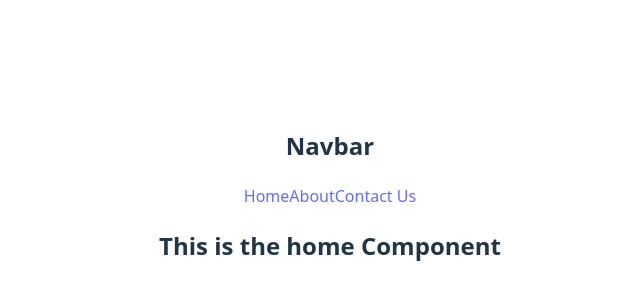
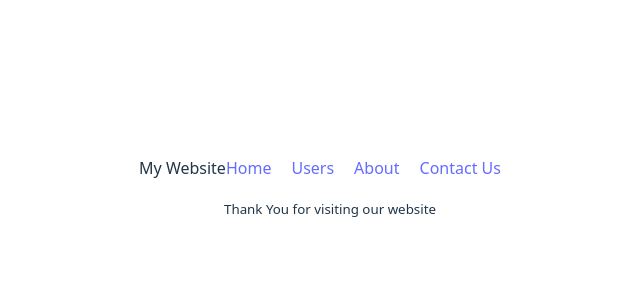
Before and after one commit to rabi993/introduction-to-react-router, a React (Vite) app: page / in a window 1280 px wide. Shown: the part 204-504 px from the top of the page, without its empty margins (310-950 px from the left). Built offline with nearby package versions, Linux system fonts and the light colour scheme.

Commit message:
45-3 (Recap) Nested Route and Use Link, outlet

```diff
--- /dev/null
+++ b/src/components/Footer/Footer.jsx
@@ -0,0 +1,10 @@
+
+const Footer = () => {
+    return (
+        <div>
+            <p><small>Thank You for visiting our website</small></p>
+        </div>
+    );
+};
+
+export default Footer;
--- /dev/null
+++ b/src/components/Header/Header.css
@@ -0,0 +1,3 @@
+nav a{
+    margin-right: 20px;
+}
--- a/src/components/Header/Header.jsx
+++ b/src/components/Header/Header.jsx
@@ -1,12 +1,15 @@
-
+import { Link } from 'react-router-dom';
+import './Header.css'
 const Header = () => {
     return (
         <div>
-            <h2>Navbar</h2>
+
             <nav>
-                <a href="/">Home</a>
-                <a href="/about">About</a>
-                <a href="/contact">Contact Us</a>
+                <span>My Website</span>
+                <Link to="/">Home</Link>
+                <Link to="/users">Users</Link>
+                <Link to="/about">About</Link>
+                <Link to="/contact">Contact Us</Link>
             </nav>
 
         </div>
--- a/src/components/Home/Home.jsx
+++ b/src/components/Home/Home.jsx
@@ -1,12 +1,14 @@
 import { Outlet } from "react-router-dom";
 import Header from "../Header/Header";
+import Footer from "../Footer/Footer";
 
 const Home = () => {
     return (
         <div>
             <Header></Header>
-            <h2>This is the home Component</h2>
+
             <Outlet></Outlet>
+            <Footer></Footer>
         </div>
     );
 };
--- /dev/null
+++ b/src/components/Users/Users.jsx
@@ -0,0 +1,11 @@
+
+const Users = () => {
+    return (
+        <div>
+            <h2>Our Users</h2>
+            <p>Fantastic and vodro users</p>
+        </div>
+    );
+};
+
+export default Users;
--- a/src/main.jsx
+++ b/src/main.jsx
@@ -7,9 +7,9 @@
   RouterProvider,
 } from "react-router-dom";
 import Home from './components/Home/Home.jsx';
-import Header from './components/Header/Header.jsx';
 import About from './components/About/About.jsx';
 import Contact from './components/Contact/Contact.jsx';
+import Users from './components/Users/Users.jsx';
 
 const router = createBrowserRouter([
   {
@@ -23,6 +23,10 @@
       {
         path: '/contact',
         element: <Contact></Contact>
+      },
+      {
+        path: '/users',
+        element: <Users></Users>
       },
     ]
   },
```
